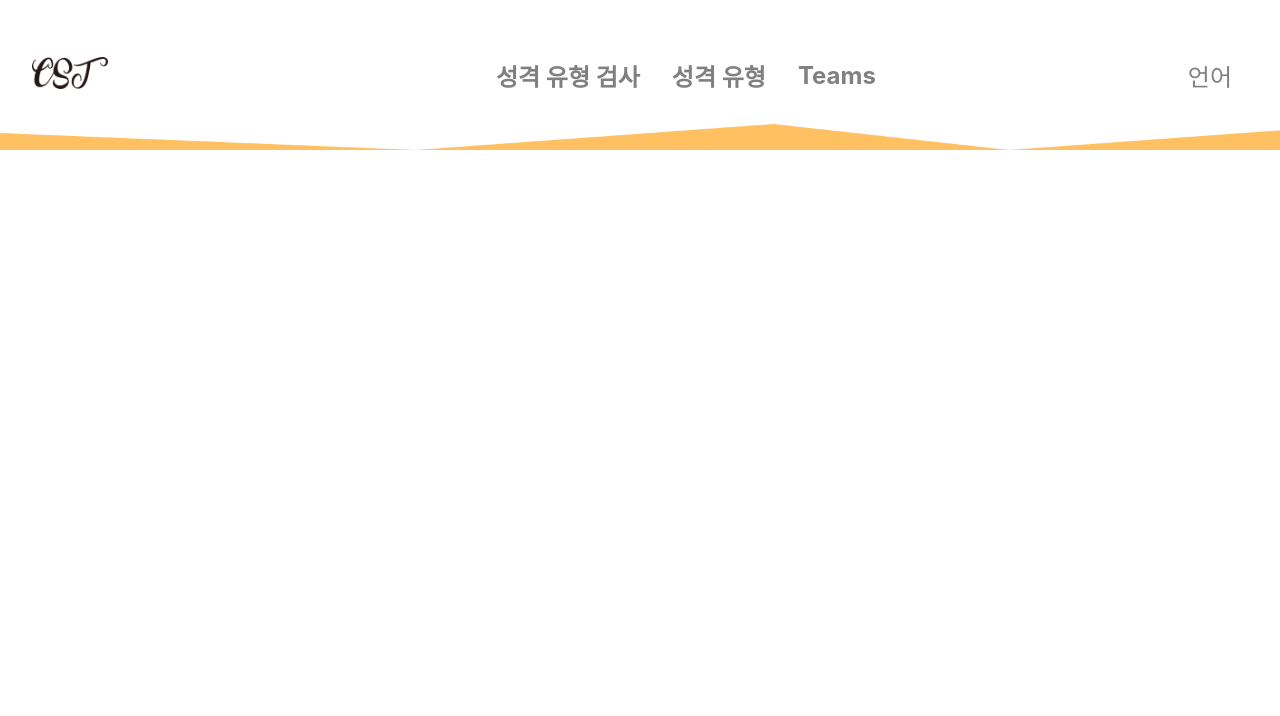
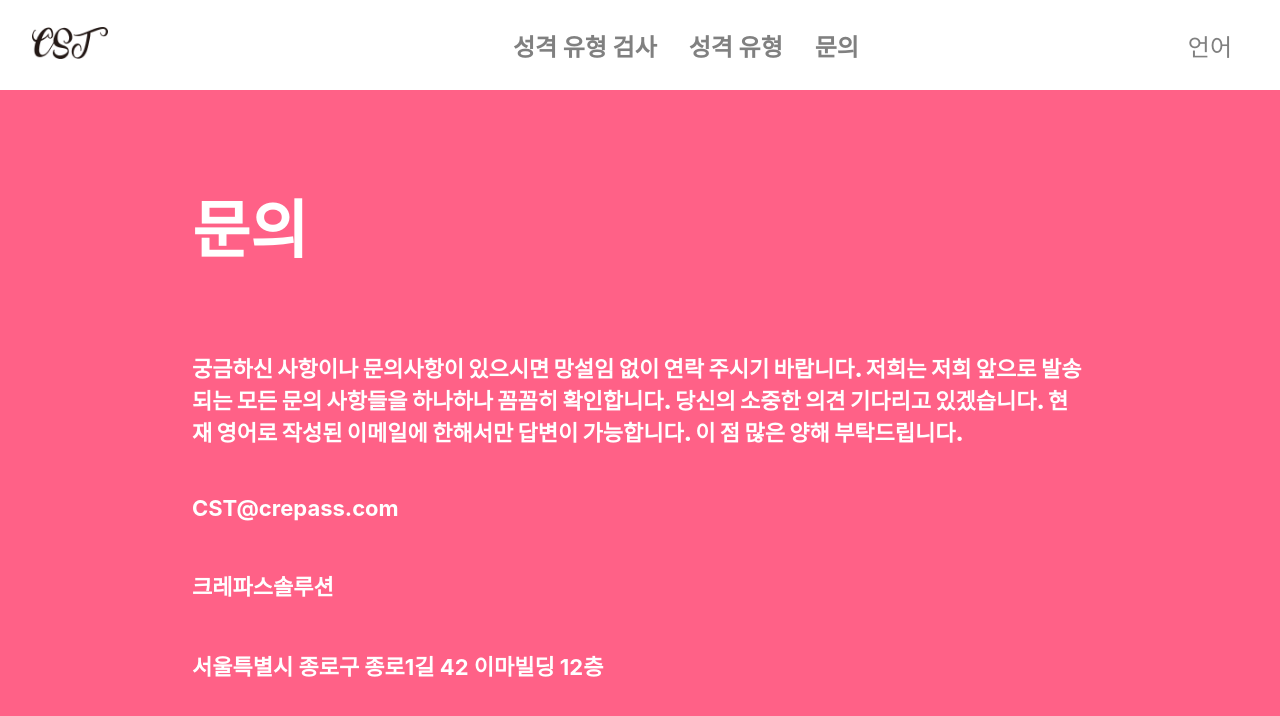
Before and after one commit to CrePASS-Study-Team/front-end, a React (Create React App) app: page /teammembers in a window 1280 px wide. Shown: the top 716 px of the page. Built offline with nearby package versions, Linux system fonts and the light colour scheme.

Commit message:
Style Header components

```diff
--- a/public/mockData/survey.json
+++ b/public/mockData/survey.json
@@ -1,6 +1,7 @@
 {
   "code": 200,
   "message": "Success",
+  "unique_id": "",
   "data": [
     {
       "id": 1,
--- a/src/components/Header.tsx
+++ b/src/components/Header.tsx
@@ -2,7 +2,6 @@ import React from 'react';
 import { useNavigate } from 'react-router-dom';
 import styled from 'styled-components';
 import logo from '../assets/CRT_logo.png';
-import HeaderBottomLine from '../assets/HeaderBottomLine.png';
 
 const Header = () => {
   const naviagte = useNavigate();
@@ -15,10 +14,9 @@ const Header = () => {
       <NaviContainer>
         <Contents onClick={() => naviagte('/survey')}>성격 유형 검사</Contents>
         <Contents onClick={() => naviagte('/typeintroduction')}>성격 유형 </Contents>
-        <Contents onClick={() => naviagte('/teammembers')}>Teams</Contents>
+        <Contents onClick={() => naviagte('/teammembers')}>문의</Contents>
       </NaviContainer>
       <LanguageContents>언어</LanguageContents>
-      <BottomImage src={HeaderBottomLine} alt="bottomLine" />
     </Wrapper>
   );
 };
@@ -27,7 +25,7 @@ const Wrapper = styled.div`
   position: relative;
   background-color: white;
   width: 100%;
-  height: 150px;
+  height: 90px;
   display: flex;
   justify-content: space-between;
   align-items: center;
@@ -71,10 +69,4 @@ const LanguageContents = styled(Contents)`
   font-weight: 500;
 `;
 
-const BottomImage = styled.img`
-  ${({ theme }) => theme.common.bottomImage}
-  bottom : 0;
-  width: 100%;
-`;
-
 export default Header;
--- a/src/components/TitleHeader.tsx
+++ b/src/components/TitleHeader.tsx
@@ -1,9 +1,9 @@
 import React from 'react';
 import styled from 'styled-components';
 
-const TitleHeader = ({ title, src }: any) => {
+const TitleHeader = ({ title, src, fontColor }: any) => {
   return (
-    <ContentsHeader>
+    <ContentsHeader color={fontColor}>
       {title}
       {src && <BottomLine src={src} alt="bottomLine" />}
     </ContentsHeader>
@@ -16,12 +16,11 @@ const ContentsHeader = styled.div`
   position: relative;
   display: flex;
   justify-content: center;
-  margin-top: 10rem;
   width: 100%;
   height: 30vh;
-  color: white;
-  font-size: 6rem;
+  font-size: 78px;
   font-weight: 700;
+  margin-top: 90px;
 `;
 
 const BottomLine = styled.img`
--- a/src/pages/Main/Main.tsx
+++ b/src/pages/Main/Main.tsx
@@ -1,11 +1,13 @@
 import React from 'react';
 import Header from '../../components/Header';
 import styled from 'styled-components';
+import HeaderTopLine from '../../assets/HeaderBottomLine.png';
 
 const Main = () => {
   return (
     <Wrapper>
       <Header />
+      <TopImage src={HeaderTopLine} alt="bottomLine" />
       <MainContainer>
         <TitleContainer>
           <MainTitle>CHATGPT 로 확인하는 나의 MBTI 는?</MainTitle>
@@ -27,8 +29,14 @@ const Wrapper = styled.div`
   overflow: hidden;
 `;
 
+const TopImage = styled.img`
+  width: 100%;
+  margin-bottom: -5px;
+`;
+
 const MainContainer = styled.div`
   color: white;
+  background-color: #ffc061;
   display: flex;
   justify-content: center;
   align-items: center;
--- a/src/pages/Survey/Survey.tsx
+++ b/src/pages/Survey/Survey.tsx
@@ -50,7 +50,6 @@ const Survey = () => {
 
 const TitleHeaderBottom = styled.div`
   position: relative;
-  margin-bottom: 150px;
 
   width: 100%;
   height: 400px;
--- a/src/pages/Survey/components/SurveyHeader.tsx
+++ b/src/pages/Survey/components/SurveyHeader.tsx
@@ -11,7 +11,6 @@ const ContentsHeader = styled.div`
   position: relative;
   display: flex;
   justify-content: center;
-  margin-top: 10rem;
   width: 100%;
   height: 30vh;
   color: white;
--- a/src/pages/TeamMembers/components/ContactUs.tsx
+++ b/src/pages/TeamMembers/components/ContactUs.tsx
@@ -1,6 +1,6 @@
 import React from 'react';
 import styled from 'styled-components';
-// import ContactBottomLine from '../../../assets/ContactBottomLine.png';
+import ContactBottomLine from '../../../assets/teamMembersBottom.png';
 
 const ContactUs = () => {
   return (
@@ -17,7 +17,7 @@ const ContactUs = () => {
         <ContactInfo>크레파스솔루션</ContactInfo>
         <ContactInfo>서울특별시 종로구 종로1길 42 이마빌딩 12층</ContactInfo>
       </ContactContents>
-      {/* <BottomLine src={ContactBottomLine} alt="bottomline" /> */}
+      <BottomLine src={ContactBottomLine} alt="bottomline" />
     </ContactContainer>
   );
 };
@@ -25,9 +25,9 @@ const ContactUs = () => {
 const ContactContainer = styled.div`
   position: relative;
   display: flex;
+  flex-direction: column;
   justify-content: center;
   text-align: center;
-  margin-top: 10rem;
   width: 100vw;
 `;
 
@@ -35,33 +35,34 @@ const ContactContents = styled.div`
   display: flex;
   text-align: left;
   flex-direction: column;
-  width: 70%;
+  width: 100%;
+  padding: 90px 15% 150px 15%;
+
+  background-color: #ff6187;
 `;
 
 const ContactTitle = styled.div`
-  font-size: 5rem;
+  font-size: 63px;
   font-weight: 900;
   color: #ffffff;
 `;
 
 const ContactText = styled.div`
   margin-top: 5rem;
-  font-size: 3rem;
+  font-size: 22px;
   font-weight: 900;
   color: #ffffff;
 `;
 
 const ContactInfo = styled.div`
   margin-top: 3rem;
-  font-size: 3rem;
+  font-size: 22px;
   font-weight: 700;
   color: #ffffff;
 `;
 
-// const BottomLine = styled.img`
-//   position: absolute;
-//   bottom: 0;
-//   width: 100%;
-// `;
+const BottomLine = styled.img`
+  width: 100%;
+`;
 
 export default ContactUs;
--- a/src/pages/TypeIntroduction/TypeIntroduction.tsx
+++ b/src/pages/TypeIntroduction/TypeIntroduction.tsx
@@ -11,7 +11,7 @@ const TypeIntroduction = () => {
   return (
     <div>
       <Header />
-      <TitleHeader title="성격 유형" src={AnalystBottomLine} />
+      <TitleHeader title="성격 유형" src={AnalystBottomLine} fontColor="black" />
       {TYPE_ARRAY.map(data => {
         return (
           <TypeContainer
--- a/src/pages/TypeIntroduction/components/TYPE_INFORMATION_OBJECT.tsx
+++ b/src/pages/TypeIntroduction/components/TYPE_INFORMATION_OBJECT.tsx
@@ -57,7 +57,7 @@ export const TYPE_INFOMATION_OBJECT: TypeInformation = {
     },
     {
       id: 4,
-      name: '전략가',
+      name: '변론가',
       class: 'ENTP-A / ENTP-T',
       info: '지적 도전을 즐기는 영리하고 호기심이 많은 사색가입니다.',
       src: ENTP,
```
Also changed, not shown: src/assets/teamMembersBottom.png (added).
